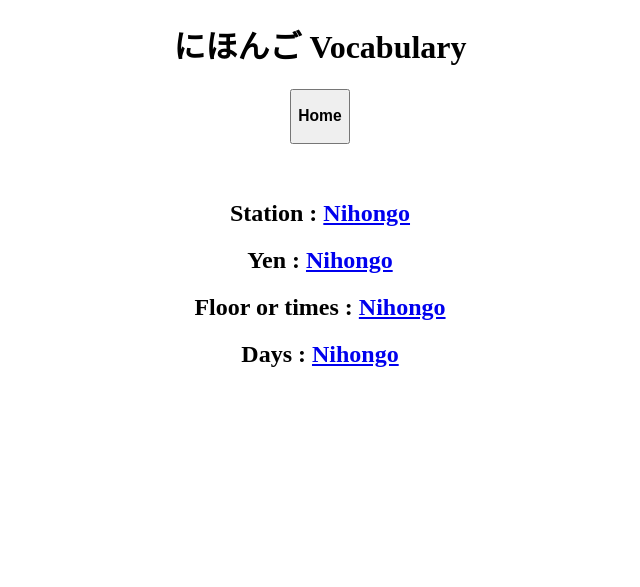
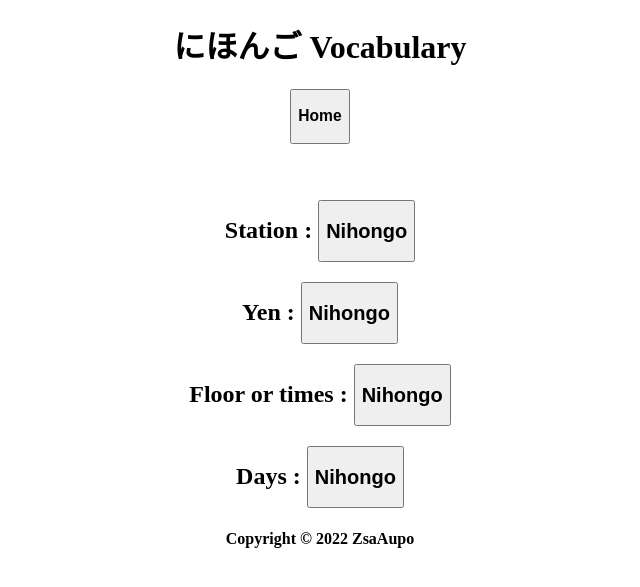
Before and after one commit to zsaaupo/NihongoVocabulary, a Django app: page /english/ in a window 1280 px wide. Shown: the top 587 px of the page, without its empty margins (320-960 px from the left). Run offline with Django 4.2, Linux system fonts and the light colour scheme; data comes from the database, SQL or seed files in the repository.

Commit message:
minor Update

```diff
--- a/templates/base.html
+++ b/templates/base.html
@@ -18,5 +18,8 @@
     {% block body %}
     {% endblock %}
 </div>
+<div style="text-align: center">
+    <h4>Copyright © 2022 ZsaAupo</h4>
+</div>
 </body>
 </html>
--- a/templates/english.html
+++ b/templates/english.html
@@ -3,7 +3,7 @@
 {% block body %}
 <div>
     {% for value in i %}
-    <h2>{{ value.english }} : <a href="/{{value.id}}">Nihongo</a></h2>
+    <h2>{{ value.english }} : <a href="/{{value.id}}"><button><h2>Nihongo</h2></button></a></h2>
     {% endfor %}
 </div>
 {% endblock %}
--- a/templates/nihongo.html
+++ b/templates/nihongo.html
@@ -3,7 +3,7 @@
 {% block body %}
 <div>
     {% for value in i %}
-    <h2>{{ value.nihongo }} : <a href="/{{value.id}}">English</a></h2>
+    <h2>{{ value.nihongo }} : <a href="/{{value.id}}"><button><h2>English</h2></button></a></h2>
     {% endfor %}
 </div>
 {% endblock %}
```
